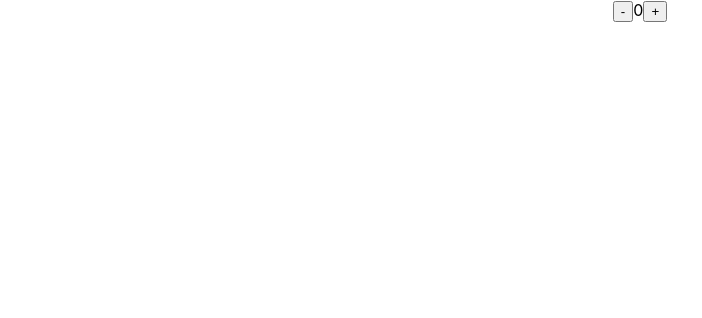
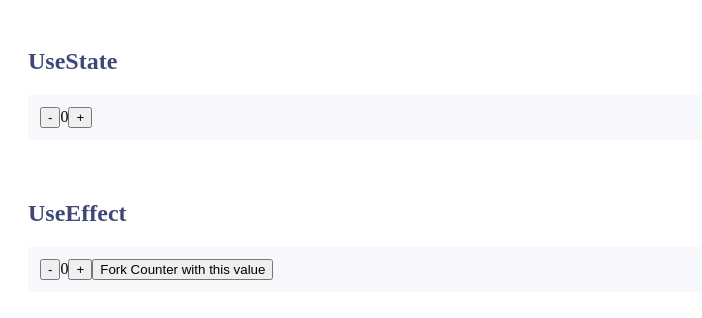
Before and after one commit to srikar0896/hooks, a React app: page / in a window 1280 px wide. Shown: the top 318 px of the page, without its empty margins (0-702 px from the left). Built offline with nearby package versions, Linux system fonts and the light colour scheme.

Commit message:
Fork counter with UseEffect hook

```diff
--- a/package.json
+++ b/package.json
@@ -47,8 +47,10 @@
     "resolve": "1.8.1",
     "sass-loader": "7.1.0",
     "style-loader": "0.23.0",
+    "styled-components": "^4.1.3",
     "terser-webpack-plugin": "1.1.0",
     "url-loader": "1.1.1",
+    "uuid": "^3.3.2",
     "webpack": "4.19.1",
     "webpack-dev-server": "3.1.14",
     "webpack-manifest-plugin": "2.0.4",
--- a/src/App.css
+++ /dev/null
@@ -1,32 +0,0 @@
-.App {
-  text-align: center;
-}
-
-.App-logo {
-  animation: App-logo-spin infinite 20s linear;
-  height: 40vmin;
-}
-
-.App-header {
-  background-color: #282c34;
-  min-height: 100vh;
-  display: flex;
-  flex-direction: column;
-  align-items: center;
-  justify-content: center;
-  font-size: calc(10px + 2vmin);
-  color: white;
-}
-
-.App-link {
-  color: #61dafb;
-}
-
-@keyframes App-logo-spin {
-  from {
-    transform: rotate(0deg);
-  }
-  to {
-    transform: rotate(360deg);
-  }
-}
--- a/src/App.js
+++ b/src/App.js
@@ -1,15 +1,30 @@
 import React, { Component } from 'react';
-import logo from './logo.svg';
-import './App.css';
 import { hot } from 'react-hot-loader/root';
-
 import UseStatePlayground from './playground/useState';
+import UseEffectPlayground from './playground/useEffect';
+import { PlaygroundSection, PlayGround } from './components';
 
 class App extends Component {
   render() {
     return (
       <div className="App">
-        <UseStatePlayground />
+        <PlaygroundSection>
+          <h2>
+            UseState
+          </h2>
+          <PlayGround>
+            <UseStatePlayground />
+          </PlayGround>
+        </PlaygroundSection>
+
+        <PlaygroundSection>
+          <h2>
+            UseEffect
+          </h2>
+          <PlayGround>
+            <UseEffectPlayground />
+          </PlayGround>
+        </PlaygroundSection>
       </div>
     );
   }
--- /dev/null
+++ b/src/components/index.js
@@ -0,0 +1,15 @@
+import React from 'react';
+import styled from 'styled-components';
+
+export const PlaygroundSection = styled.div`
+  padding: 20px;
+  > h2 {
+    color: #3E4977;
+  }
+`;
+
+export const PlayGround = styled.div`
+  padding: 12px;
+  background: #F7F8FB;
+  font-family: 'openSans';
+`;
--- a/src/index.css
+++ /dev/null
@@ -1,14 +0,0 @@
-body {
-  margin: 0;
-  padding: 0;
-  font-family: -apple-system, BlinkMacSystemFont, "Segoe UI", "Roboto", "Oxygen",
-    "Ubuntu", "Cantarell", "Fira Sans", "Droid Sans", "Helvetica Neue",
-    sans-serif;
-  -webkit-font-smoothing: antialiased;
-  -moz-osx-font-smoothing: grayscale;
-}
-
-code {
-  font-family: source-code-pro, Menlo, Monaco, Consolas, "Courier New",
-    monospace;
-}
--- a/src/index.js
+++ b/src/index.js
@@ -1,6 +1,5 @@
 import React from 'react';
 import ReactDOM from 'react-dom';
-import './index.css';
 import App from './App';
 import * as serviceWorker from './serviceWorker';
 
--- /dev/null
+++ b/src/playground/useEffect.js
@@ -0,0 +1,51 @@
+import React, { useState, useEffect } from "react";
+import uuid from 'uuid/v1';
+
+const ChildCounter = ({ forkedCounter: { id, initialCount }, counterIndex }) => {
+  const [childCounterCount, setChildCounterCount] = useState(null);
+  const [forkedCounters, setForkedCounters] = useState([]);
+
+  useEffect(() => {
+    setChildCounterCount(initialCount);
+  }, []);
+
+  return (
+    <>
+      <p>Counter - {counterIndex} Parent's count {initialCount}</p>
+      <button onClick={() => setChildCounterCount(childCounterCount - 1)}>-</button>
+        Child counter count {childCounterCount}
+      <button onClick={() => setChildCounterCount(childCounterCount + 1)}>+</button>
+      <button onClick={() => setForkedCounters([...forkedCounters, { id: uuid(), initialCount: childCounterCount }])}>
+          Fork Counter with this value
+      </button>
+      {
+        forkedCounters.map((forkedCounter, index) => (
+          <ChildCounter forkedCounter={forkedCounter} counterIndex={`${counterIndex}.${index + 1}`} />
+        ))
+      }
+    </>
+  )
+};
+
+export default function() {
+  const [count, setCount] = useState(0);
+  const [forkedCounters, setForkedCounters] = useState([]);
+
+  return (
+    <>
+      <div>
+        <button onClick={() => setCount(count - 1)}>-</button>
+          {count}
+        <button onClick={() => setCount(count + 1)}>+</button>
+        <button onClick={() => setForkedCounters([...forkedCounters, { id: uuid(), initialCount: count }])}>
+          Fork Counter with this value
+        </button>
+        {
+          forkedCounters.map((forkedCounter, index) => (
+            <ChildCounter forkedCounter={forkedCounter} counterIndex={`${1}.${index + 1}`} />
+          ))
+        }
+      </div>
+    </>
+  );
+}
```
Also changed, not shown: src/playground/useState.js (+2 -6 lines), src/logo.svg (deleted), 1 other file (tests, documents, lock files or other folders).
